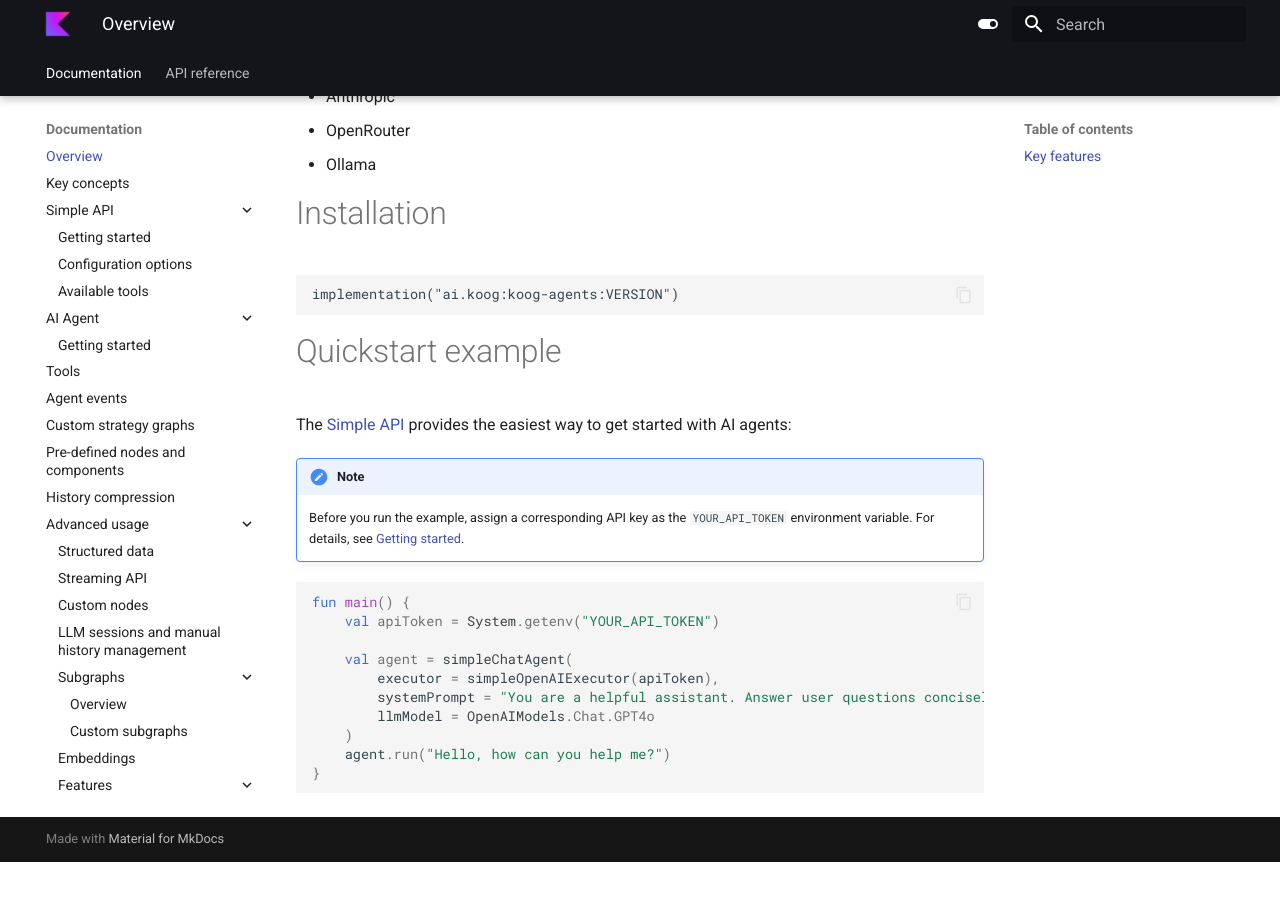
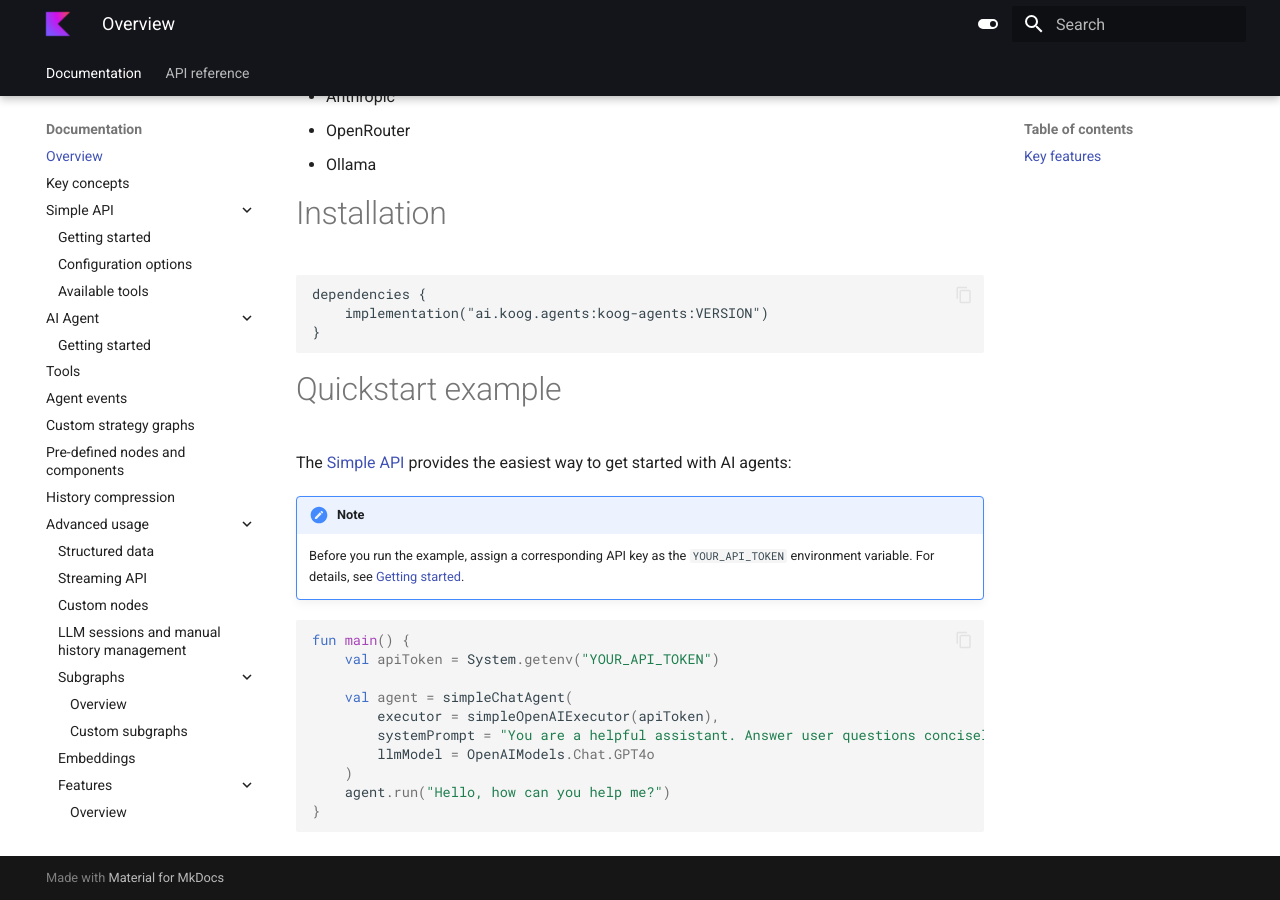
Before and after one commit to JetBrains/koog-docs, an MkDocs documentation site: the page built from docs/index.md, in a window 1280 px wide and 900 px high, scrolled down 1386 px. Built offline with MkDocs 1.6.1 and Material for MkDocs 9.7.7, drawn with Linux system fonts in a browser that asks for light colours; before the commit the page ends 2248 px from its top, so only the background shows below that.

Commit message:
Update dependencies and project name

````diff
--- a/docs/index.md
+++ b/docs/index.md
@@ -40,7 +40,9 @@
 # Installation
 
 ```
-implementation("ai.koog:koog-agents:VERSION")
+dependencies {
+    implementation("ai.koog.agents:koog-agents:VERSION")
+}
 ```
 
 # Quickstart example
````
Also changed, not shown: docs/ai-agent-getting-started.md (+3 -2 lines), docs/simple-api-getting-started.md (+3 -1 lines), 1 other file.
